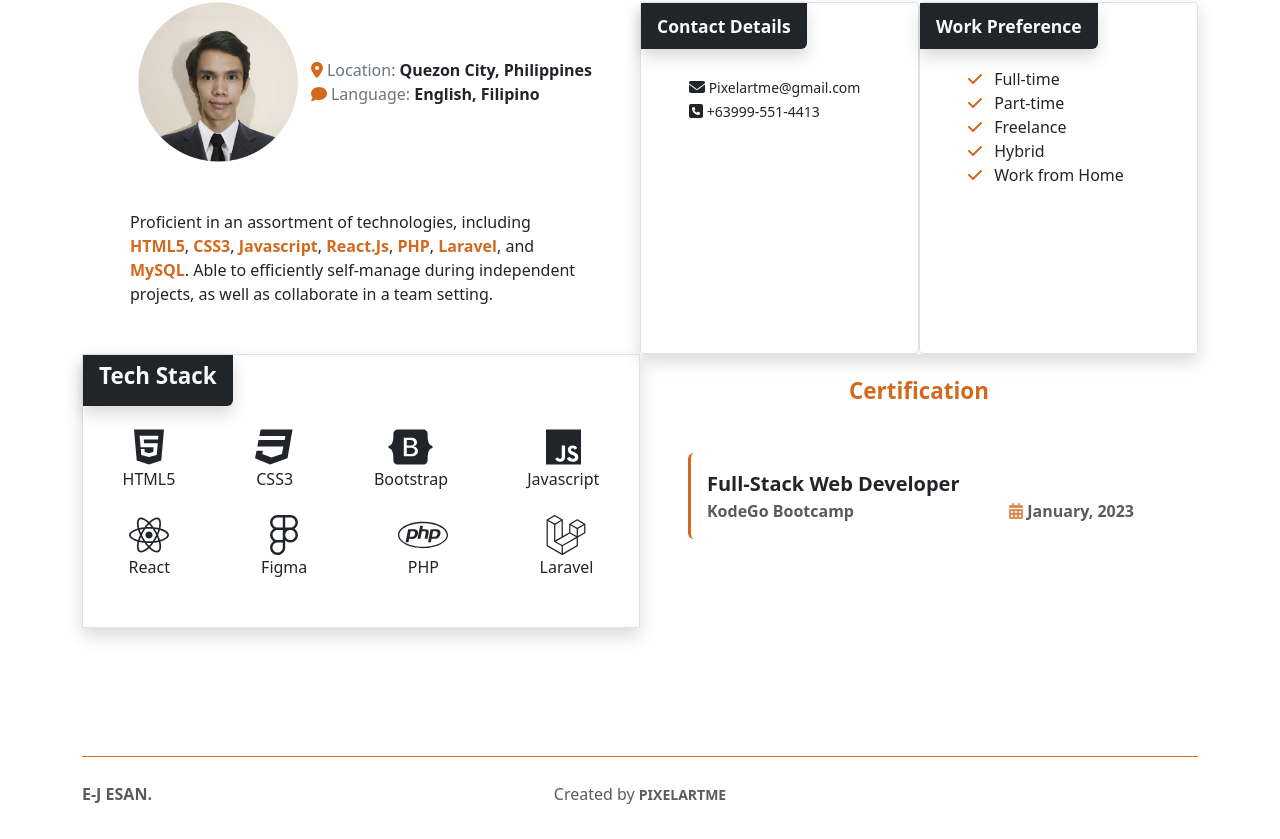
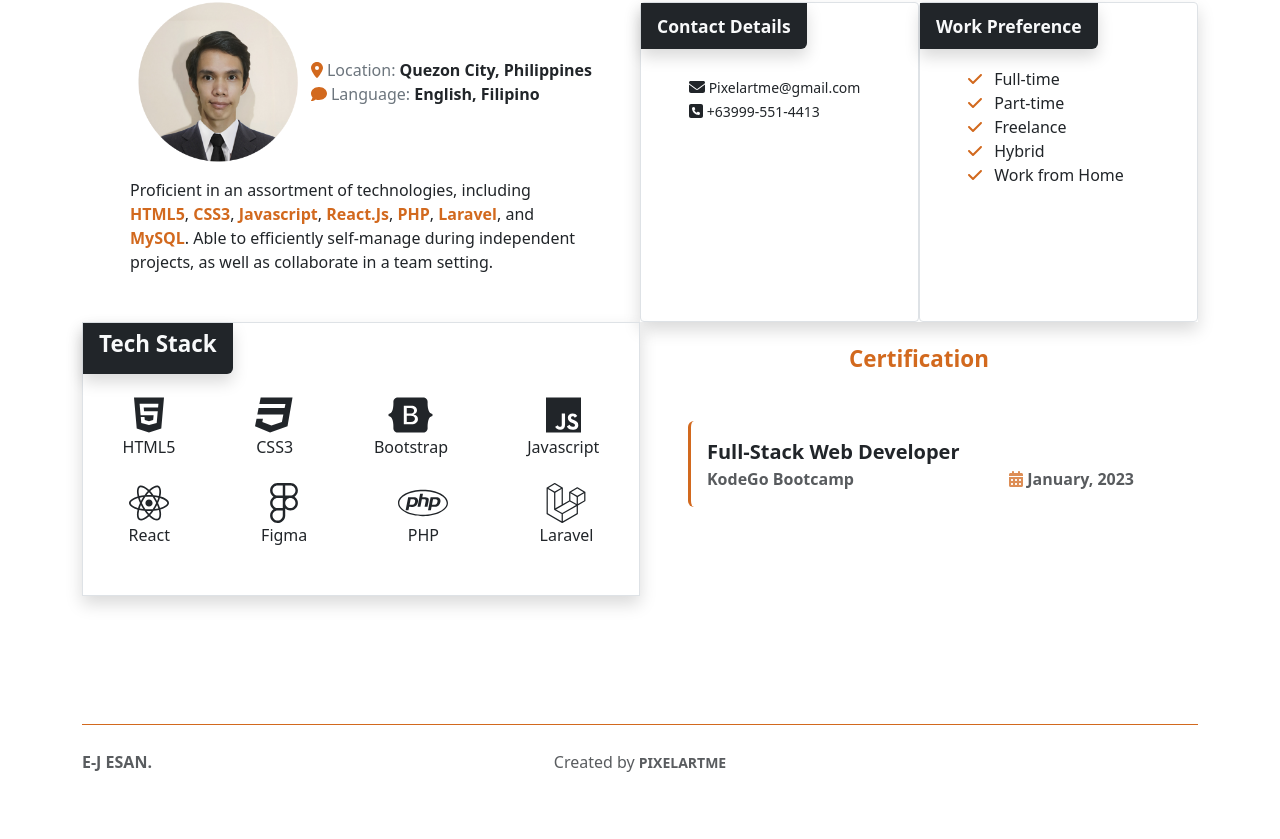
Before and after one commit to ricesush/portfoliov2, a React (Vite) app: page / in a window 1280 px wide. Shown: the part 755-1594 px from the top of the page. After the commit the page ends 1562 px from the top, so only its background shows below. Built offline with nearby package versions, Linux system fonts and the light colour scheme.

Commit message:
minimal adjustments

```diff
--- a/src/components/AboutSection.jsx
+++ b/src/components/AboutSection.jsx
@@ -22,7 +22,7 @@ const AboutSection = () => {
           </div>
         </div>
 
-        <div className='pt-3 pt-md-5'>
+        <div className='pt-3'>
           Proficient in an assortment of technologies, including
           <span className='yellowText fw-bold'> HTML5</span>,
           <span className='yellowText fw-bold'> CSS3</span>,
--- a/src/components/DocsSideBar.jsx
+++ b/src/components/DocsSideBar.jsx
@@ -3,7 +3,7 @@ import { MiniAppsTable } from './MiniAppTable';
 import { ResourcesTable } from './ResourcesTable';
 
 import { FontAwesomeIcon } from '@fortawesome/react-fontawesome';
-import { faEllipsisVertical } from '@fortawesome/free-solid-svg-icons';
+import { faEllipsis } from '@fortawesome/free-solid-svg-icons';
 
 export const DocsSideBar = () => {
   return (
@@ -19,7 +19,7 @@ export const DocsSideBar = () => {
           aria-label='Toggle navigation'
         >
           <span>
-            <FontAwesomeIcon icon={faEllipsisVertical} />
+            <FontAwesomeIcon icon={faEllipsis} />
           </span>
         </button>
         <div className='collapse navbar-collapse bg-accent' id='sidebar'>
```
